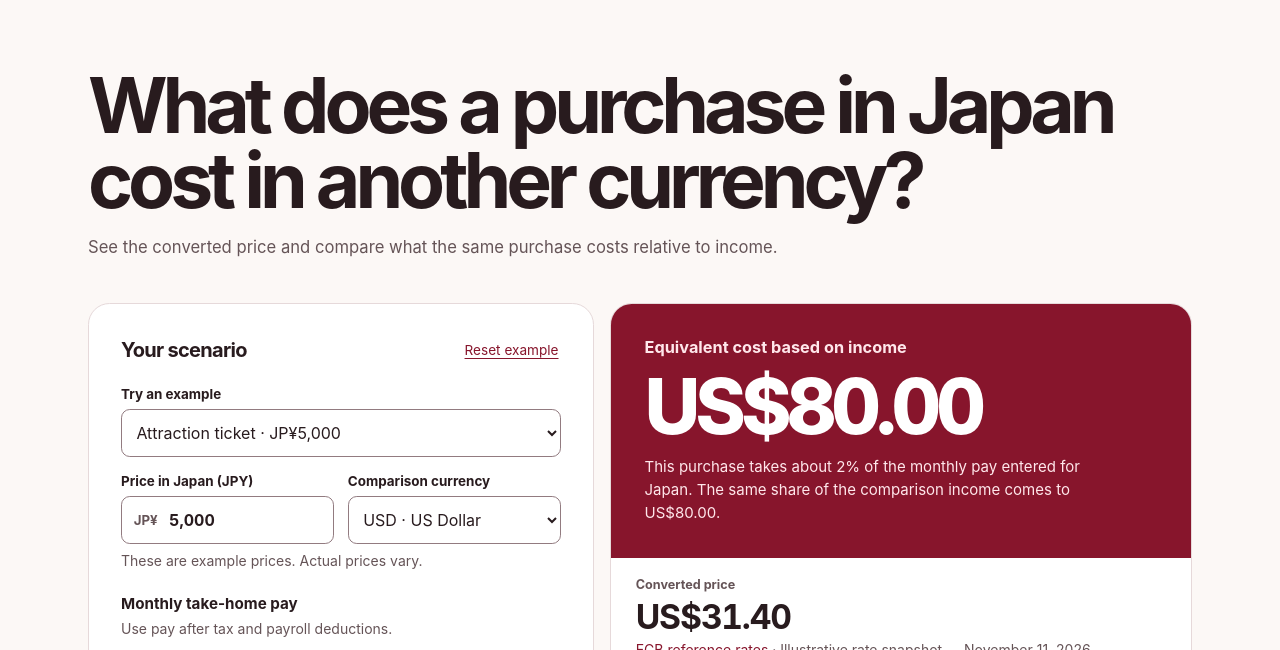
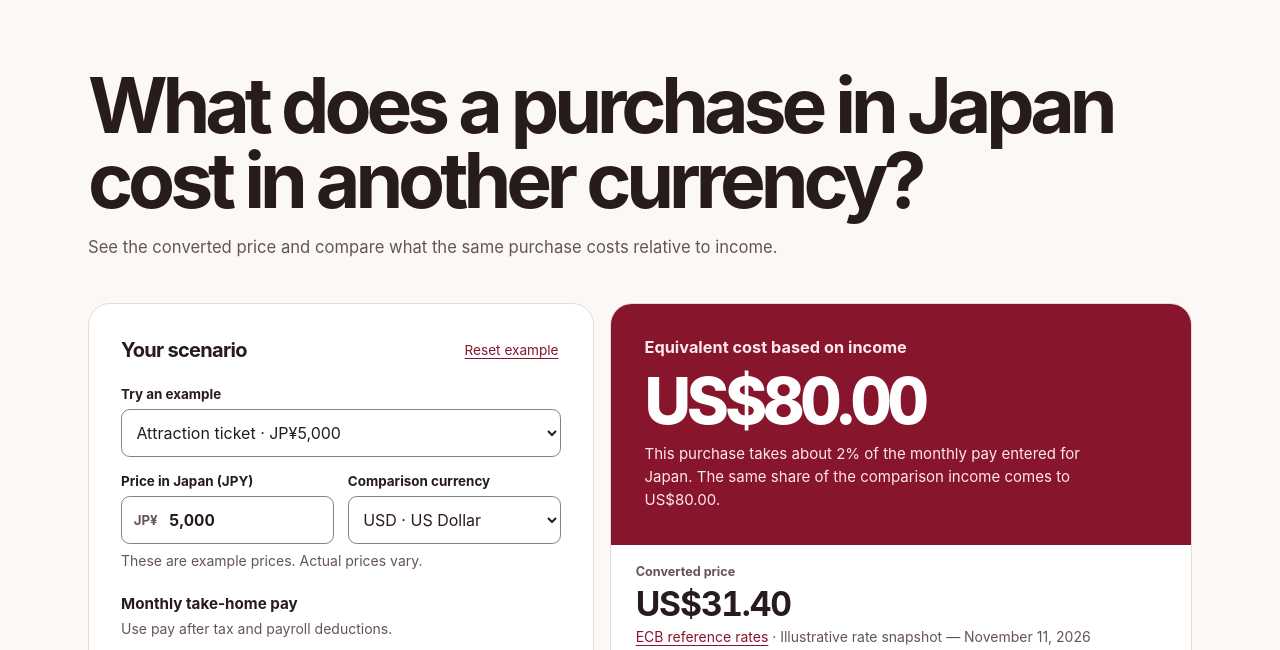
Before and after one commit to josh-wong/japan-purchasing-power-calculator, a website built with Vite: page index.html in a window 1280 px wide. Shown: the part 84-734 px from the top of the page. Built offline with nearby package versions, Linux system fonts and the light colour scheme.

Commit message:
Reduce the main result font size for #1
Co-Authored-By: OpenAI (GPT-6.1 Sol) <noreply@openai.com>

```diff
--- a/src/styles.css
+++ b/src/styles.css
@@ -118,7 +118,7 @@
     .result { overflow: hidden; }
     .result-main { padding: clamp(1.2rem, 4vw, 2.1rem); background: var(--result-surface); color: #fff; }
     .result-main h2 { color: #ffe7eb; font-size: 1.02rem; letter-spacing: 0; }
-    .hero-amount { margin-block: .75rem .6rem; color: #fff; font-size: clamp(2.8rem, 6vw, 5rem); line-height: 1; font-weight: 760; letter-spacing: -.065em; font-variant-numeric: tabular-nums; }
+    .hero-amount { margin-block: .75rem .6rem; color: #fff; font-size: clamp(2.4rem, 5vw, 4rem); line-height: 1; font-weight: 760; letter-spacing: -.065em; font-variant-numeric: tabular-nums; }
     .hero-amount.long { font-size: clamp(1.55rem, 4vw, 2.65rem); letter-spacing: -.035em; }
     .result-main .metric-note { max-width: 46ch; color: #ffe7eb; font-size: .94rem; line-height: 1.52; }
     .share-section { border-top: 1px solid var(--border); }
```
